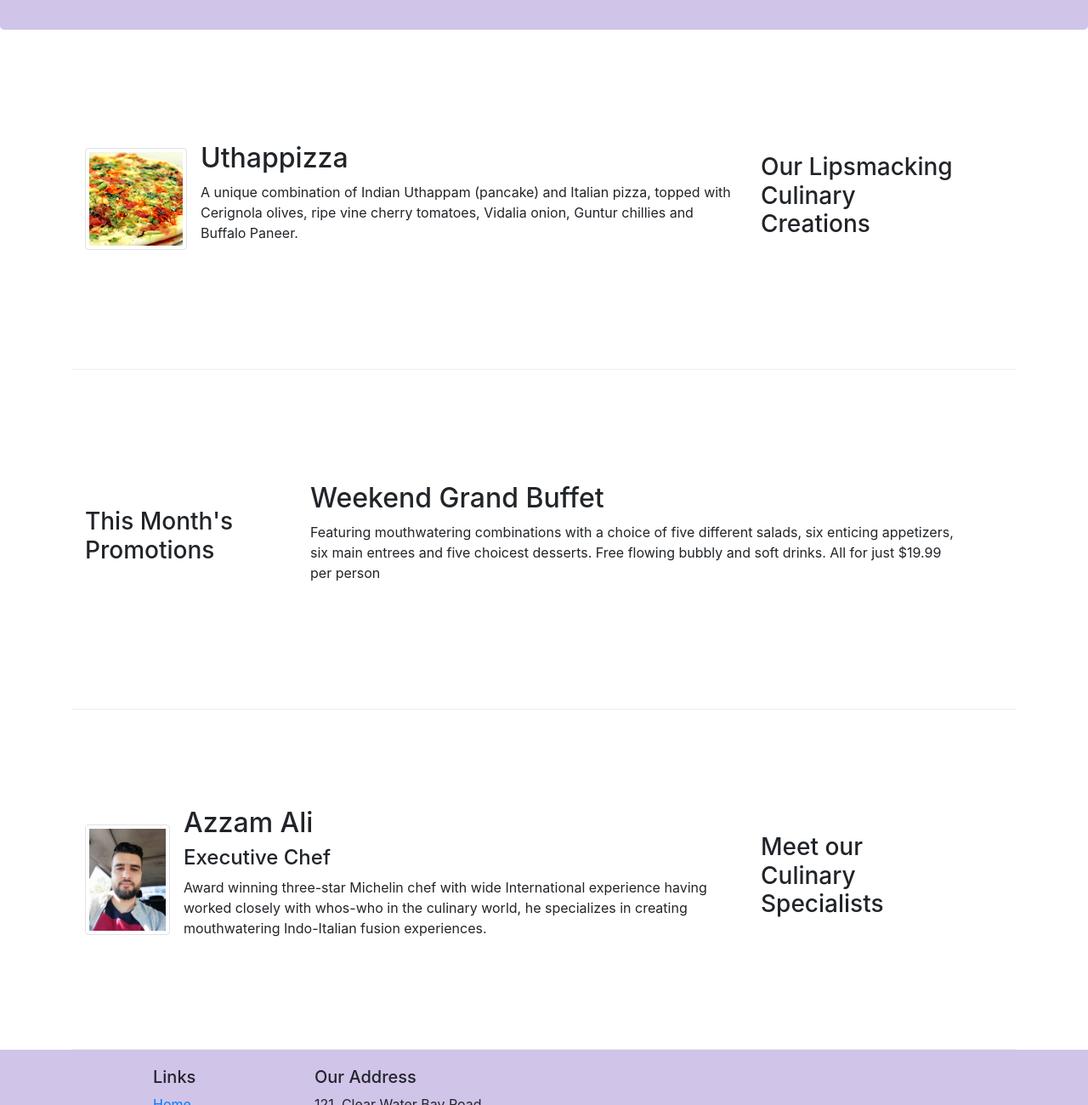
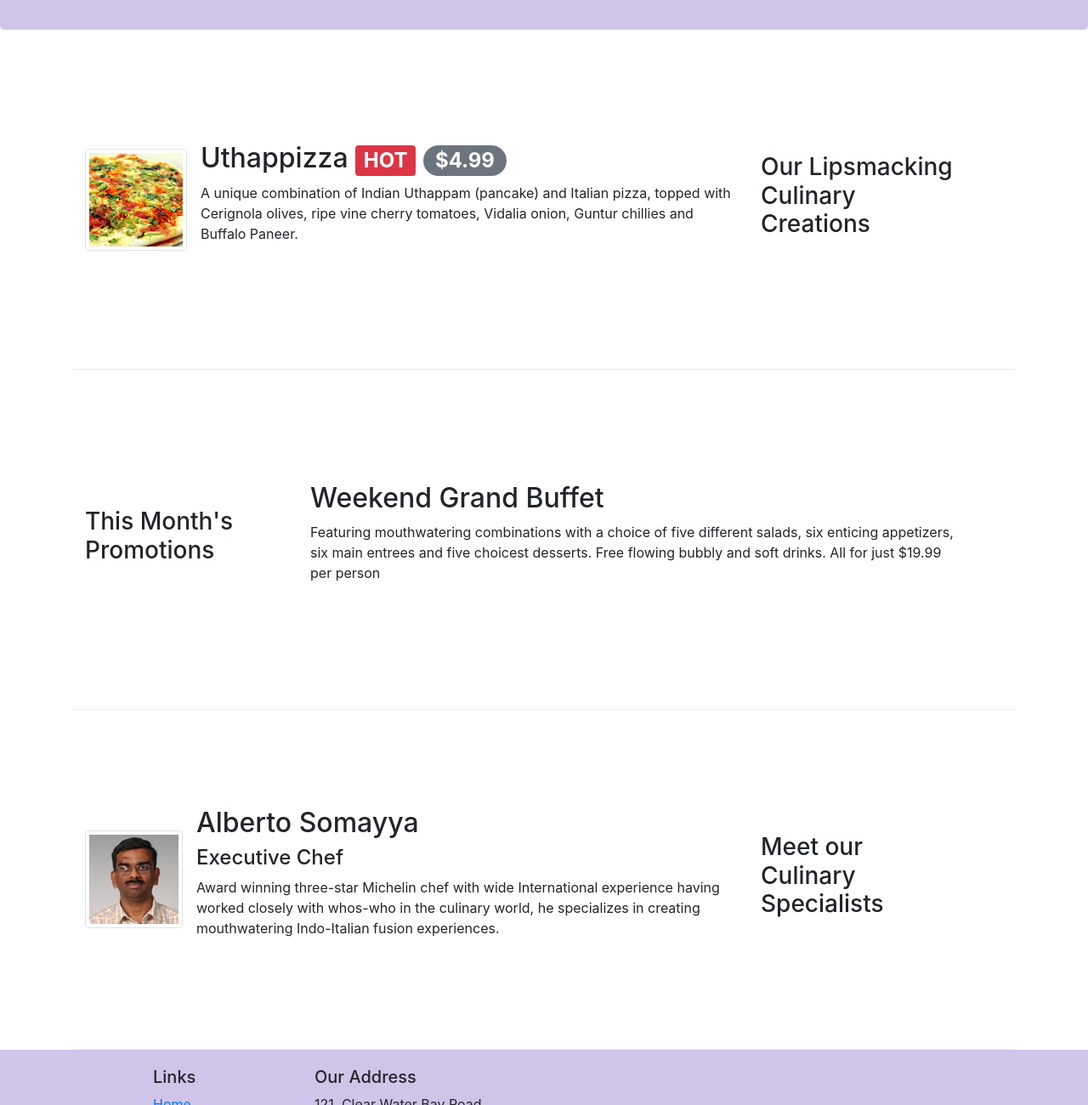
Before and after one commit to Azz3m/Initial-Setup, a plain HTML site: page index.html in a window 1280 px wide. Shown: the part 299-1599 px from the top of the page at 85% size. Drawn offline with nearby package versions, Linux system fonts and the light colour scheme.

Commit message:
Alerting Users

```diff
--- a/index.html
+++ b/index.html
@@ -61,7 +61,10 @@
                     <img class="d-flex mr-3 img-thumbnail align-self-center"
                             src="img/uthappizza.png" alt="Uthappizza">
                     <div class="media-body">
-                        <h2 class="mt-0">Uthappizza</h2>
+                        <h2 class="mt-0">Uthappizza
+                          <span class="badge badge-danger">HOT</span>
+                          <span class="badge badge-pill badge-secondary">$4.99</span>
+                        </h2>
                         <p class="d-none d-sm-block">A unique combination of Indian Uthappam (pancake) and
                             Italian pizza, topped with Cerignola olives, ripe vine
                             cherry tomatoes, Vidalia onion, Guntur chillies and
@@ -90,9 +93,9 @@
             <div class="col col-sm order-sm-first col-md">
               <div class="media">
                       <img class="d-flex mr-3 img-thumbnail align-self-center"
-                              src="img/alberto.jpg" alt="Alberto Somayya" height="100" width="100">
+                              src="img/alberto.png" alt="Alberto Somayya">
                       <div class="media-body">
-                          <h2 class="mt-0">Azzam Ali</h2>
+                          <h2 class="mt-0">Alberto Somayya</h2>
                           <h4>Executive Chef</h4>
                           <p class="d-none d-sm-block">Award winning three-star Michelin chef with wide
                               International experience having worked closely with
@@ -111,7 +114,7 @@
                 <div class="col-4 offset-1 col-sm-2">
                     <h5>Links</h5>
                     <ul class="list-unstyled"">
-                        <li><a href="#">Home</a></li>
+                        <li><a href="">Home</a></li>
                         <li><a href="./aboutus.html">About</a></li>
                         <li><a href="#">Menu</a></li>
                         <li><a href="./contactus.html">Contact</a></li>
```
Also changed, not shown: img/alberto.png (added).
